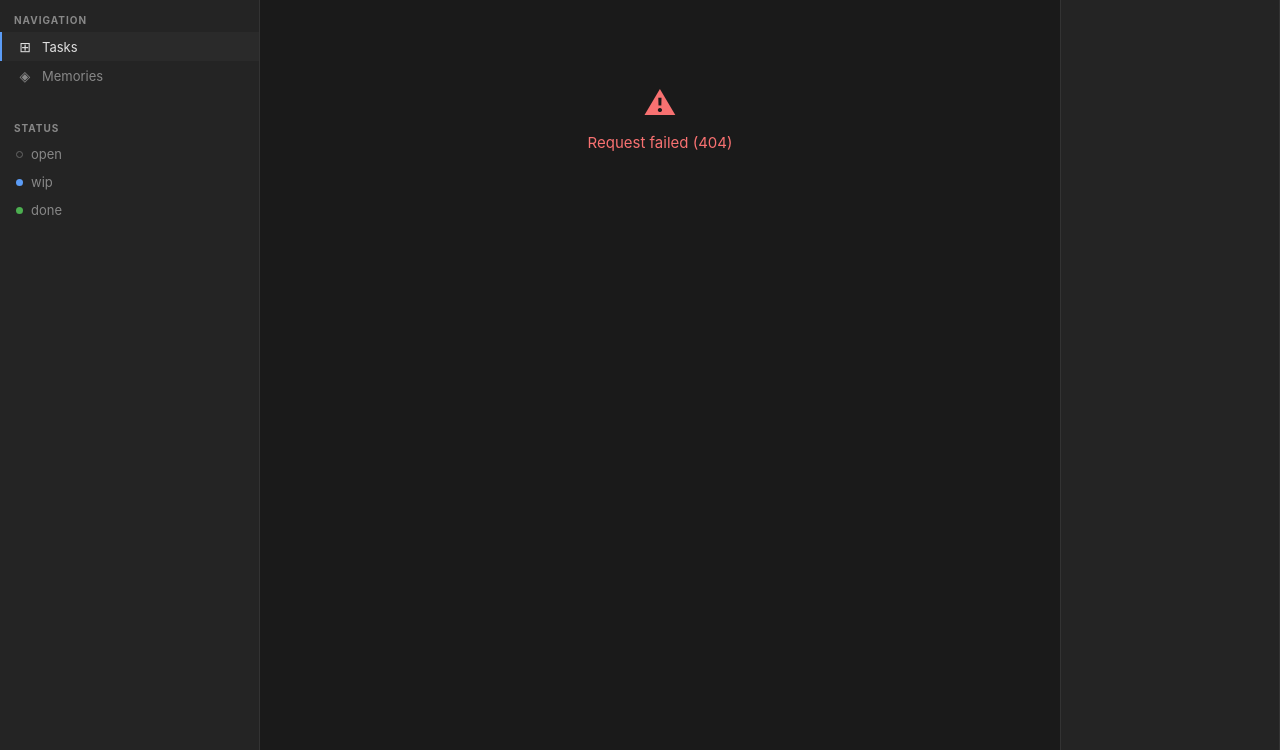
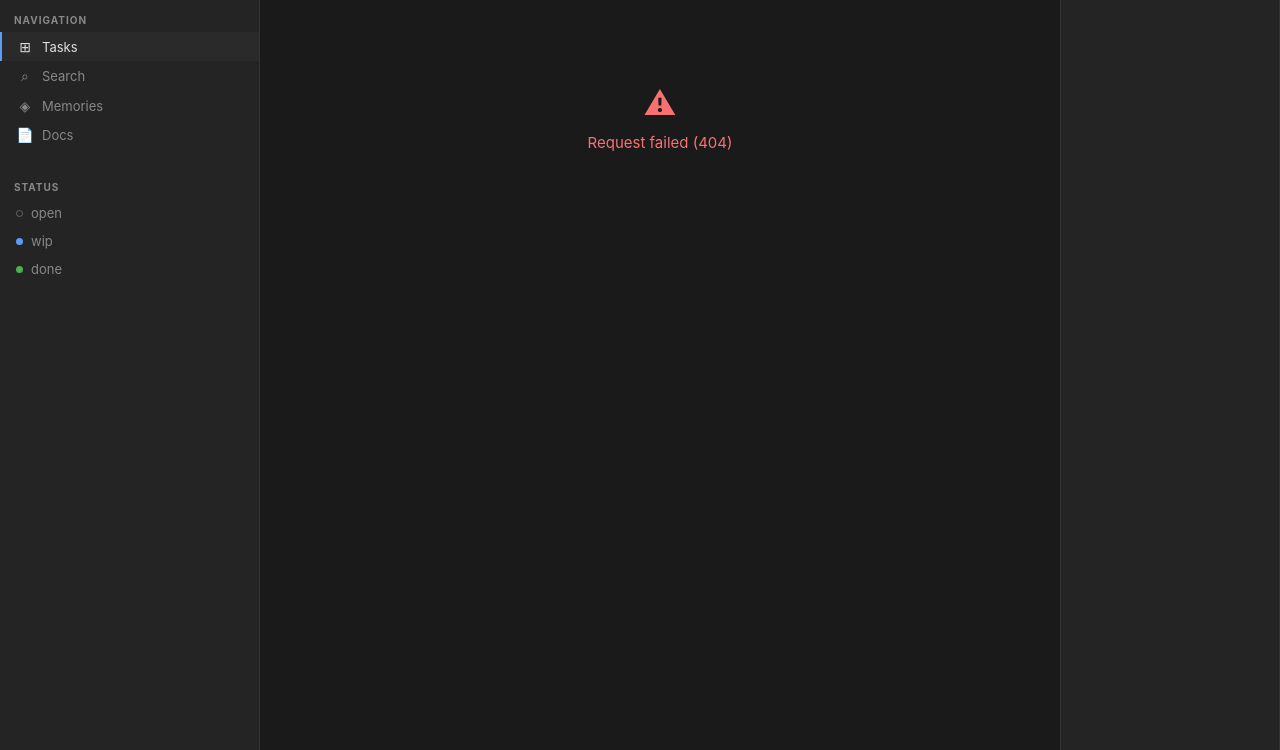
Before and after one commit to debaditya-mohankudo/Lite-Task-Framework-w-Claude-hooks, a Python web app: template hooks/templates/ui/tasks/list.html in a window 1280 px wide. Shown: the part 50-800 px from the top of the page. Run offline with Jinja, Linux system fonts and the light colour scheme; the template is opened without the code that fills it, so the values that code supplies are empty; some libraries are stand-ins or nearby versions.

Commit message:
feat(ui): consistent sidebar nav — Tasks/Search/Memories/Docs on all pages
task:e424e9d8
epic:75d67a83

```diff
--- a/hooks/templates/ui/docs/list.html
+++ b/hooks/templates/ui/docs/list.html
@@ -6,6 +6,9 @@
 <ul class="mem-nav-list">
   <li class="mem-nav-item">
     <a class="mem-nav-link" href="/ui/tasks/"><span class="mem-nav-icon">⊞</span> Tasks</a>
+  </li>
+  <li class="mem-nav-item">
+    <a class="mem-nav-link" href="#" onclick="openSearch();return false;"><span class="mem-nav-icon">⌕</span> Search</a>
   </li>
   <li class="mem-nav-item">
     <a class="mem-nav-link" href="/ui/memory/"><span class="mem-nav-icon">◈</span> Memories</a>
--- a/hooks/templates/ui/memory/list.html
+++ b/hooks/templates/ui/memory/list.html
@@ -12,6 +12,9 @@
   </li>
   <li class="mem-nav-item">
     <a class="mem-nav-link mem-nav-active" href="/ui/memory/"><span class="mem-nav-icon">◈</span> Memories</a>
+  </li>
+  <li class="mem-nav-item">
+    <a class="mem-nav-link" href="/ui/docs/"><span class="mem-nav-icon">📄</span> Docs</a>
   </li>
 </ul>
 
--- a/hooks/templates/ui/tasks/list.html
+++ b/hooks/templates/ui/tasks/list.html
@@ -8,7 +8,13 @@
     <a class="mem-nav-link mem-nav-active" href="/ui/tasks/"><span class="mem-nav-icon">⊞</span> Tasks</a>
   </li>
   <li class="mem-nav-item">
+    <a class="mem-nav-link" href="#" onclick="openSearch();return false;"><span class="mem-nav-icon">⌕</span> Search</a>
+  </li>
+  <li class="mem-nav-item">
     <a class="mem-nav-link" href="/ui/memory/"><span class="mem-nav-icon">◈</span> Memories</a>
+  </li>
+  <li class="mem-nav-item">
+    <a class="mem-nav-link" href="/ui/docs/"><span class="mem-nav-icon">📄</span> Docs</a>
   </li>
 </ul>
 
```
